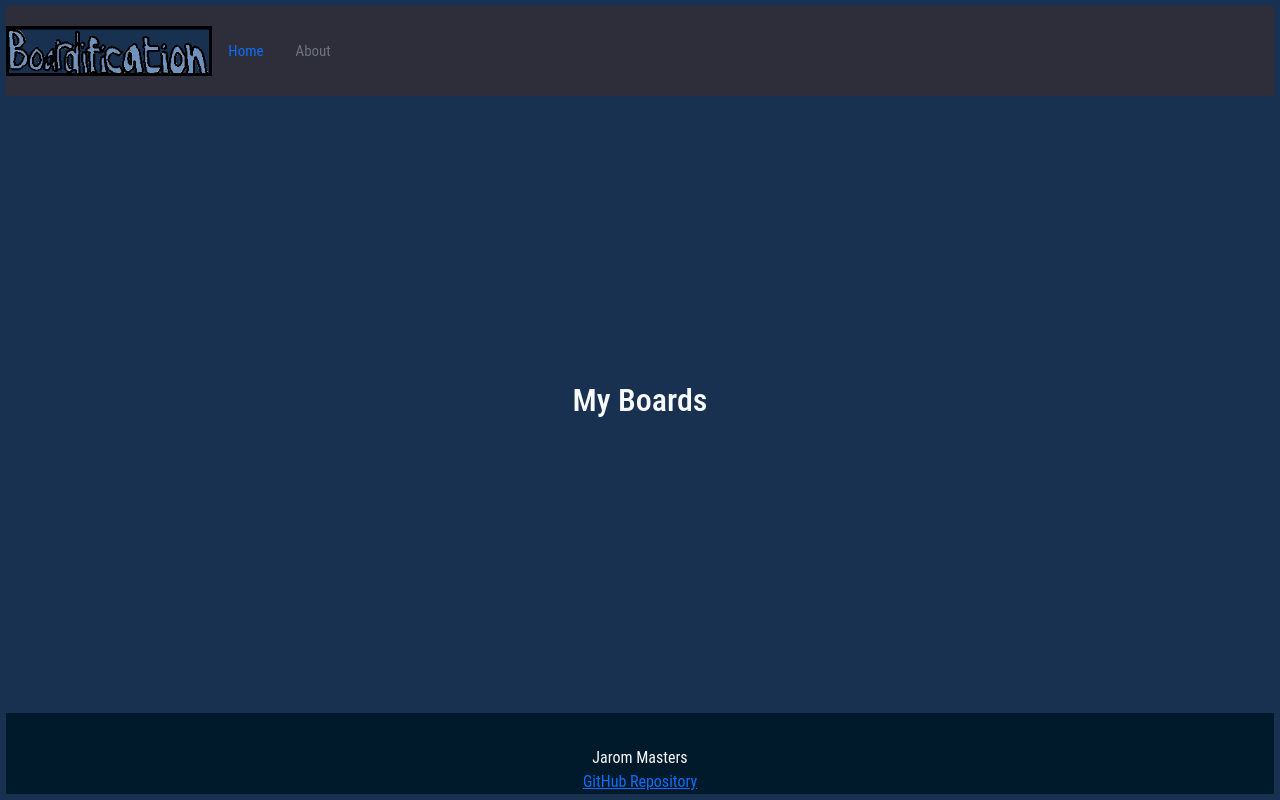
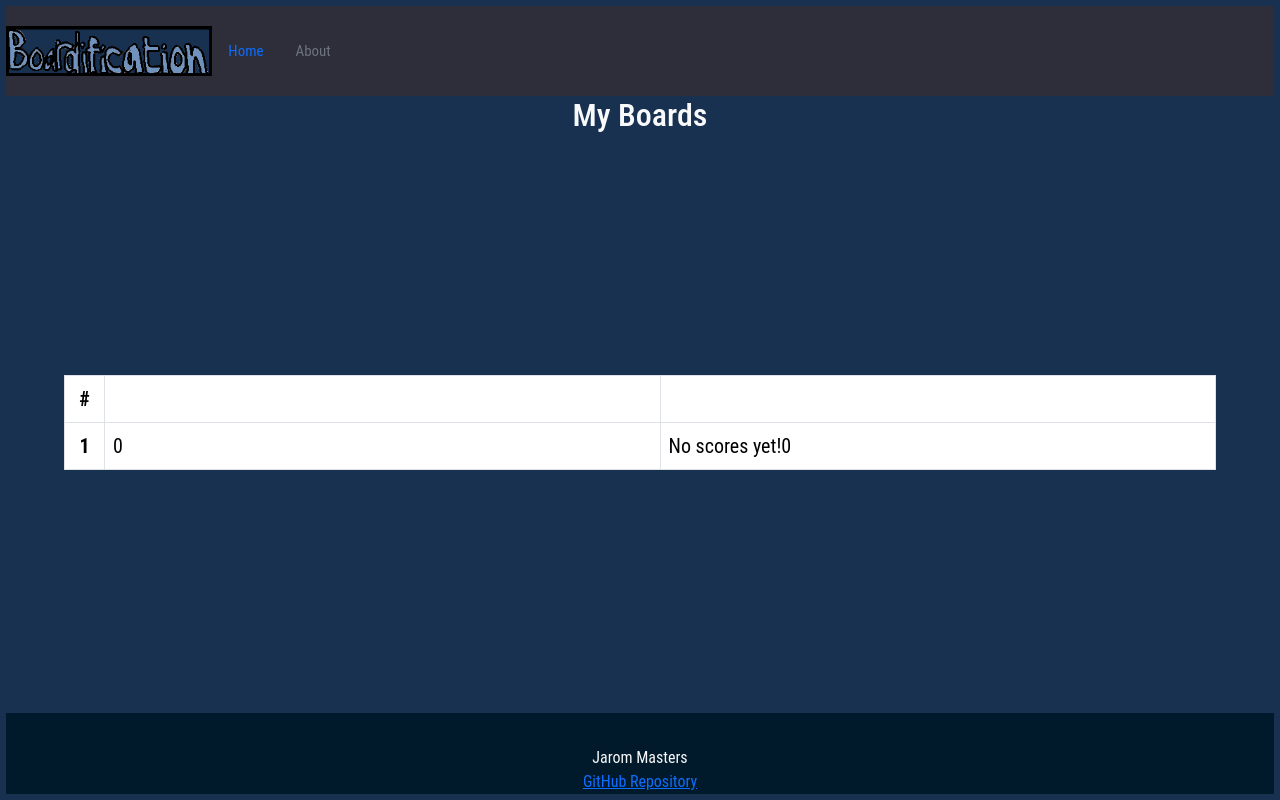
Before and after one commit to jarommasters-max/boardification, a React (Vite) app: page /myboards in a window 1280 px wide. Built offline with nearby package versions, Linux system fonts and the light colour scheme.

Commit message:
A table renders, but it currently crashes

```diff
--- a/src/app.jsx
+++ b/src/app.jsx
@@ -35,7 +35,7 @@ export default function App() {
     <Routes>
     <Route path='/' element={<Login getInfo={getInfo}/>} exact />
     <Route path='/create' element={<Create user={user} setTempBoard={setTempBoard} setAllBoards={setAllBoards} allBoards={allBoards}/>} />
-    <Route path='/myboards' element={<Myboards/>} />
+    <Route path='/myboards' element={<Myboards allBoards={allBoards}/>} />
     <Route path='/about' element={<About />} />
     <Route path='*' element={<NotFound />} />
     </Routes>
--- a/src/myboards/makeboardtables.jsx
+++ b/src/myboards/makeboardtables.jsx
@@ -2,15 +2,15 @@ import React from 'react';
 
 export function MakeBoardTables({board}) {
 
-    const boardScores = Object.entries(board.scores);
+    const boardScores = Object.entries(board.scores || [["No scores yet!", "0" ]]);
 
     return (
         <main>
         <div>{board.title}</div>
-        <table class="table table-bordered">
-            <thead class="thead-dark">
+        <table className="table table-bordered">
+            <thead className="thead-dark">
             <tr>
-                <th scope="col"  class="small_col">#</th>
+                <th scope="col"  className="small_col">#</th>
                 <th scope="col">{board.title}</th>
                 <th scope="col">{board.typeScore}</th>
             </tr>
@@ -19,7 +19,7 @@ export function MakeBoardTables({board}) {
                 {
                     boardScores.map(([scrUser, scr]) => (
                         <tr>
-                            <th scope="row" class="small_col">1</th>
+                            <th scope="row" className="small_col">1</th>
                             <td>{scrUser}</td>
                             <td>{scr}</td>
                         </tr>
--- a/src/myboards/myboards.jsx
+++ b/src/myboards/myboards.jsx
@@ -1,7 +1,8 @@
 import React from 'react';
-import "./myboards.css"
+import "./myboards.css";
+import {MakeBoardTables} from './makeboardtables.jsx';
 
-export function Myboards() { //send in some list of all boards a person is a part of.
+export function Myboards(allBoards) { //send in some list of all boards a person is a part of.
     // create function to async create a board from an array.
 
 
@@ -9,7 +10,9 @@ export function Myboards() { //send in some list of all boards a person is a par
   return (
     <main>
         <h2>My Boards</h2>
-        {/* have it create boards for every item on the list. */}
+        {Object.values(allBoards).map((board) => (
+          <MakeBoardTables key={board.id} board={board} />
+        ))}
     </main>
   );
 }
```
